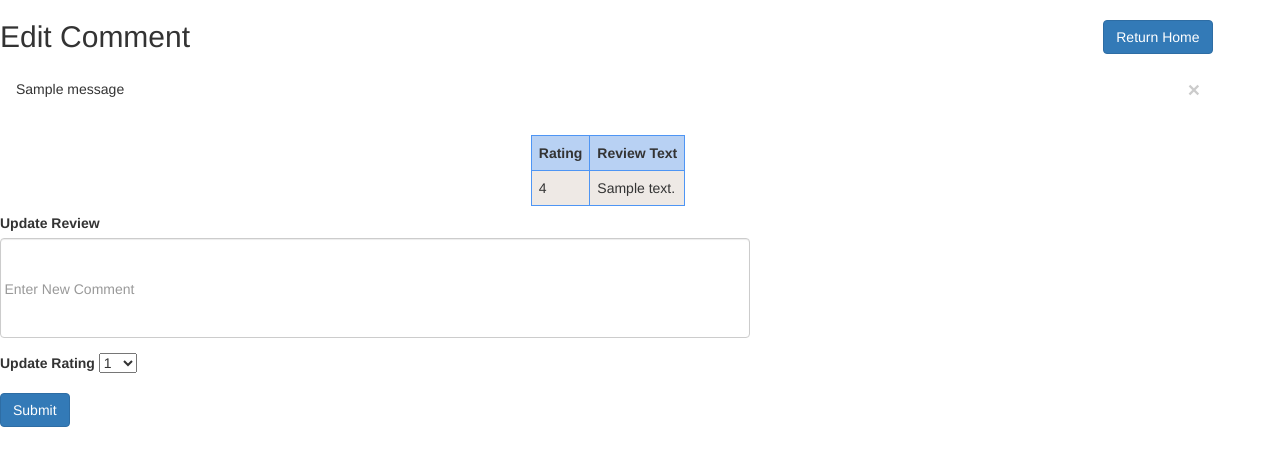
After one commit to ecedmondson/pitchfork_copycat, a Python web app: template templates/edit_review_comment.html in a window 1280 px wide. The commit adds this page. Shown: the top 466 px of the page. Run offline with Jinja, Linux system fonts and the light colour scheme; the template is opened without the code that fills it: most values are stand-ins (such as "Sample title", 1, 10 or a date in 2020); one stand-in notice (Sample message) is shown; some libraries are stand-ins or nearby versions.

Commit message:
FEATURE: edit review comment

```diff
--- /dev/null
+++ b/templates/edit_review_comment.html
@@ -0,0 +1,67 @@
+{% extends "bootstrap/base.html" %}
+
+{% block styles %}
+{{super()}}
+<link rel="stylesheet" href="static/style.css">
+<link rel="stylesheet" type="text/css" href="/static/review_page.css">
+<link rel="stylesheet" type="text/css" href="/static/ud.css">
+{% endblock %}
+{% block scripts %}
+<link href="https://fonts.googleapis.com/css?family=Comfortaa&display=swap" rel="stylesheet">
+{% endblock %}
+
+
+{% block content %}
+<div class="home-button" style="float: right;"><a href="/" role="button" class="btn btn-primary">Return Home</a></div>
+<body>
+<h2>Edit Comment</h2>
+    {% with messages = get_flashed_messages() %}
+      {% if messages %}
+    {% for message in messages %}
+      <div class="alert alert-secondary" role="alert">
+      <button type="button" class="close" data-dismiss="alert" aria-label="Close"><span aria-hidden="true">&times;</span></button>
+      {{ message }}
+      </div>
+    {% endfor %}
+  {% endif %}
+{% endwith %}
+  <div class="ud-whole">
+    <div class="existing-reviews-container">
+      <table id='existing-reviews-table'>
+          <tr class="review-row">
+            <th class="rating header">Rating</th>
+            <th class="review-text header">Review Text</th>
+          </tr>
+          <tr class="review-row">
+            <td class="rating row">{{ review.rating }}</td>
+            <td class="review-text row">{{ review.review_text }}</td>
+          </tr>
+      </table>
+    </div>
+    <div class="ud-container">
+    <form action="/edit_review_comment" method="POST">
+      <div class="form-group">
+        <label for="comment">Update Review</label>
+        <input name="comment" type="textarea" class="form-control" id="comment" placeholder="Enter New Comment">
+      </div>
+      <div class="form-group">
+        <label for="rating">Update Rating</label>
+        <select id="rating" name="rating">
+            <option value="1">1</option>
+            <option value="2">2</option>
+            <option value="3">3</option>
+            <option value="4">4</option>
+            <option value="5">5</option>
+            <option value="6">6</option>
+            <option value="7">7</option>
+            <option value="8">8</option>
+            <option value="9">9</option>
+            <option value="10">10</option>
+        </select>
+      </div>
+      <input type="submit" class="btn btn-primary"></button>
+    </form>
+    </div>
+  </div>
+</body>
+{% endblock %}
--- a/templates/review_page.html
+++ b/templates/review_page.html
@@ -37,7 +37,7 @@
                     <td class="rating row">{{ review.rating }}</td>
                     <td class="review-text row">{{ review.review_text }}</td>
                     <td class="edit row">
-                        <a href="/route_to_edit" role="button" class="btn btn-primary", data-action="{{ review.user_id }}">
+                        <a href="/route_to_edit/review/{{ review.user_id }}-{{ album }}-{{ artist }}" role="button" class="btn btn-primary", data-action="{{ review.user_id }}">
                             Edit this comment
                         </a>
                     </td>
```
Also changed, not shown: app.py (+20 -0 lines), database/models/tables.py (+21 -2 lines).
